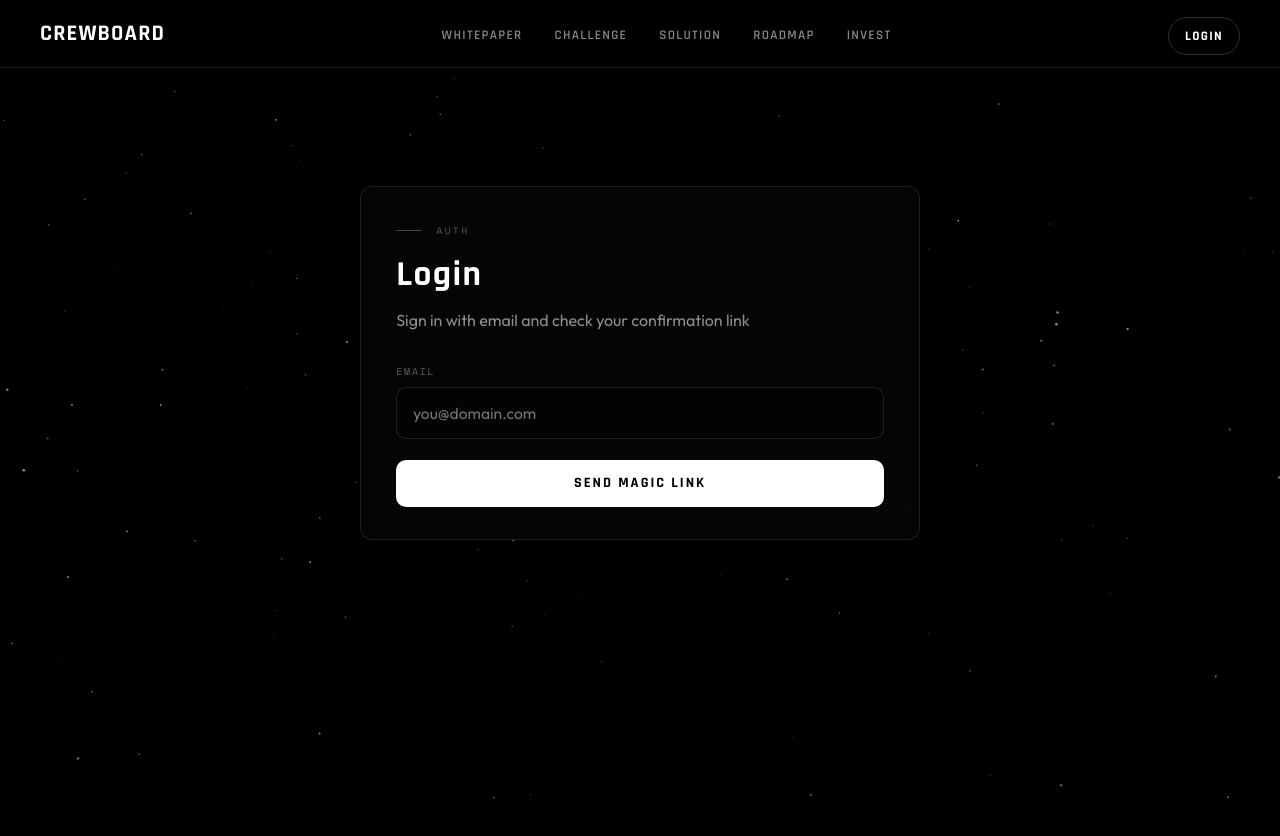
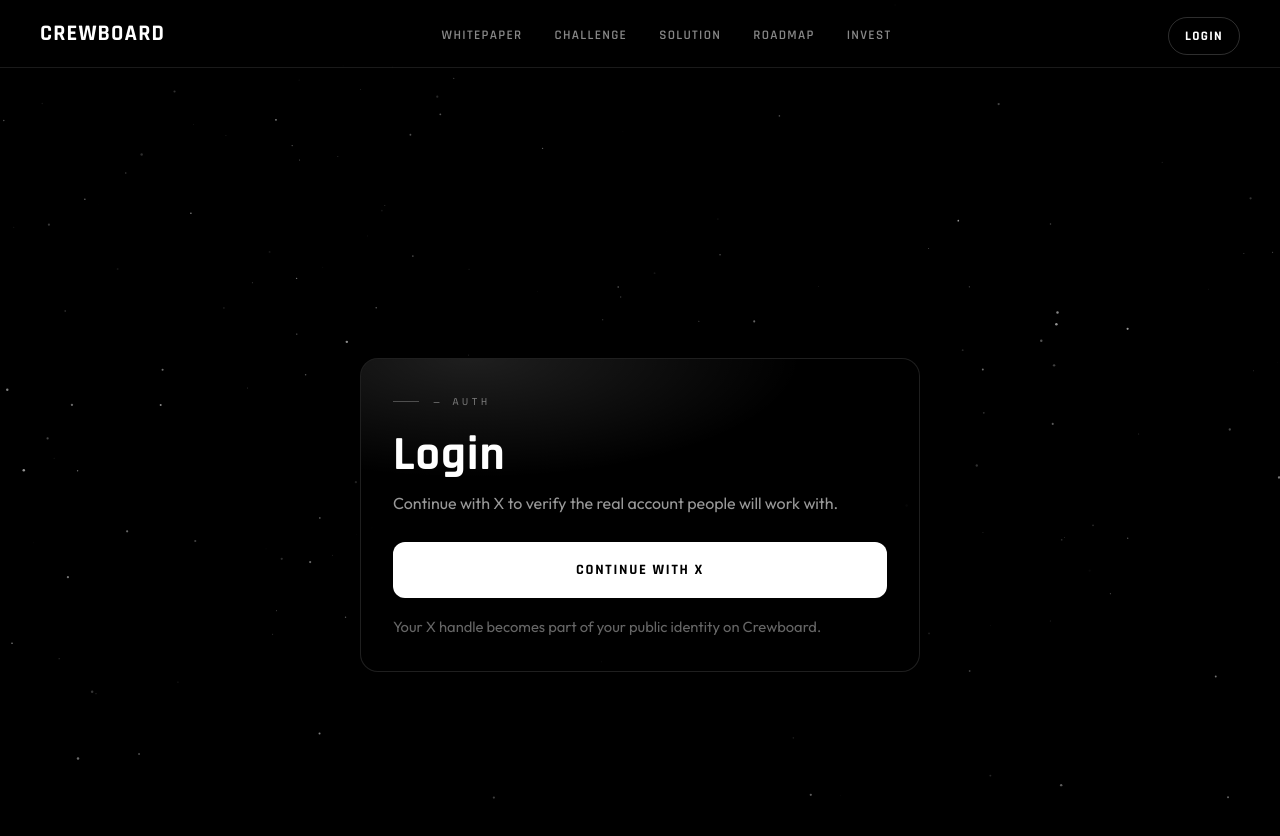
Before and after one commit to DOPE2003/crewboard, a Next.js app: page /login in a window 1280 px wide. Shown: the top 836 px of the page. Before the commit the page ends 800 px from the top, so only its background shows below. Built offline with nearby package versions, Linux system fonts and the light colour scheme; no server answers.

Commit message:
undate X logging

```diff
--- a/app/globals.css
+++ b/app/globals.css
@@ -356,3 +356,101 @@
 
 :root { --star-rgb: 255,255,255; }           /* default: white stars */
 body.whitepaper-invert { --star-rgb: 0,0,0; } /* on whitepaper: black stars */
+/* =========================
+   AUTH (LOGIN) UI — Crewboard
+   ========================= */
+
+.auth-wrap {
+  min-height: calc(100vh - 90px);
+  display: flex;
+  align-items: center;
+  justify-content: center;
+  padding: 2.5rem 1.25rem 5rem;
+}
+
+.auth-card {
+  width: min(560px, 100%);
+  padding: 2.2rem 2rem;
+  border-radius: 18px;
+
+  background: rgba(0, 0, 0, 0.42);
+  border: 1px solid rgba(255, 255, 255, 0.12);
+  box-shadow: 0 24px 60px rgba(0, 0, 0, 0.55);
+  backdrop-filter: blur(14px);
+  -webkit-backdrop-filter: blur(14px);
+
+  position: relative;
+  overflow: hidden;
+}
+
+.auth-card::before {
+  content: "";
+  position: absolute;
+  inset: -2px;
+  background: radial-gradient(
+    600px 220px at 20% 0%,
+    rgba(255, 255, 255, 0.12),
+    transparent 55%
+  );
+  pointer-events: none;
+}
+
+.auth-kicker {
+  font-family: "Space Mono", monospace;
+  font-size: 0.62rem;
+  letter-spacing: 0.35em;
+  text-transform: uppercase;
+  color: rgba(255, 255, 255, 0.45);
+  margin-bottom: 0.9rem;
+  position: relative;
+  z-index: 1;
+}
+
+.auth-title {
+  font-family: "Rajdhani", sans-serif;
+  font-weight: 700;
+  font-size: clamp(2.2rem, 4vw, 3rem);
+  letter-spacing: 0.02em;
+  margin: 0 0 0.35rem;
+  position: relative;
+  z-index: 1;
+}
+
+.auth-sub {
+  color: rgba(255, 255, 255, 0.6);
+  line-height: 1.6;
+  margin: 0 0 1.6rem;
+  position: relative;
+  z-index: 1;
+}
+
+.auth-btn {
+  width: 100%;
+  display: inline-flex;
+  align-items: center;
+  justify-content: center;
+  height: 56px;
+  border-radius: 12px;
+  position: relative;
+  z-index: 1;
+}
+
+.auth-foot {
+  margin-top: 1.1rem;
+  position: relative;
+  z-index: 1;
+}
+
+.muted {
+  color: rgba(255, 255, 255, 0.4);
+  font-size: 0.92rem;
+}
+
+.auth-error {
+  margin-top: 1rem;
+  color: rgba(255, 120, 120, 0.95);
+  font-size: 0.95rem;
+  line-height: 1.4;
+  position: relative;
+  z-index: 1;
+}
--- a/app/login/page.tsx
+++ b/app/login/page.tsx
@@ -1,71 +1,68 @@
 "use client";
 
 import { useMemo, useState } from "react";
-import { createClient } from "@/lib/supabase/client";
+import { createBrowserClient } from "@supabase/ssr";
 
 export default function LoginPage() {
-  const supabase = useMemo(() => createClient(), []);
-  const [email, setEmail] = useState("");
-  const [status, setStatus] = useState<"idle" | "sending" | "sent" | "error">("idle");
-  const [message, setMessage] = useState<string>("");
+  const supabase = useMemo(() => {
+    return createBrowserClient(
+      process.env.NEXT_PUBLIC_SUPABASE_URL!,
+      process.env.NEXT_PUBLIC_SUPABASE_ANON_KEY!
+    );
+  }, []);
 
-  const onSubmit = async (e: React.FormEvent) => {
-    e.preventDefault();
-    setStatus("sending");
-    setMessage("");
+  const [loading, setLoading] = useState(false);
+  const [error, setError] = useState<string | null>(null);
+
+  async function signInWithX() {
+    setLoading(true);
+    setError(null);
 
     const origin = window.location.origin;
 
-    const { error } = await supabase.auth.signInWithOtp({
-      email,
-      options: { emailRedirectTo: `${origin}/auth/callback` },
+    const { error } = await supabase.auth.signInWithOAuth({
+      provider: "twitter",
+      options: {
+        redirectTo: `${origin}/auth/callback`,
+      },
     });
 
     if (error) {
-      setStatus("error");
-      setMessage(error.message);
-      return;
+      setError(error.message);
+      setLoading(false);
     }
-
-    setStatus("sent");
-    setMessage("Magic link sent. Open the newest email and click the link.");
-  };
+  }
 
   return (
-    <main className="page auth-shell">
-      <section className="auth-panel">
-        <div className="auth-kicker">Auth </div>
+    <main className="page">
+      <div style={{ paddingTop: 90 }} />
 
-        <h1 className="auth-heading">Login</h1>
-        <p className="auth-lead">
-          Sign in with email and check your confirmation link
-        </p>
+      <section className="auth-wrap">
+        <div className="auth-card">
+          <div className="auth-kicker">— AUTH</div>
 
-        <form onSubmit={onSubmit} className="auth-form">
-          <label className="auth-label">
-            <span>Email</span>
-            <input
-              className="auth-input"
-              type="email"
-              placeholder="you@domain.com"
-              value={email}
-              onChange={(e) => setEmail(e.target.value)}
-              required
-            />
-          </label>
+          <h1 className="auth-title">Login</h1>
 
-          <button className="auth-submit" type="submit" disabled={status === "sending"}>
-            {status === "sending" ? "SENDING..." : "SEND MAGIC LINK"}
+          <p className="auth-sub">
+            Continue with X to verify the real account people will work with.
+          </p>
+
+          <button
+            className="btn-primary auth-btn"
+            onClick={signInWithX}
+            disabled={loading}
+          >
+            {loading ? "CONNECTING..." : "CONTINUE WITH X"}
           </button>
 
-          {message ? (
-            <div className={status === "error" ? "auth-msg error" : "auth-msg"}>
-              {message}
-            </div>
-          ) : null}
+          <div className="auth-foot">
+            <span className="muted">
+              Your X handle becomes part of your public identity on Crewboard.
+            </span>
+          </div>
 
-
-        </form>
+          {error && <p className="auth-error">{error}</p>}
+        </div>
       </section>
     </main>
   );
```
